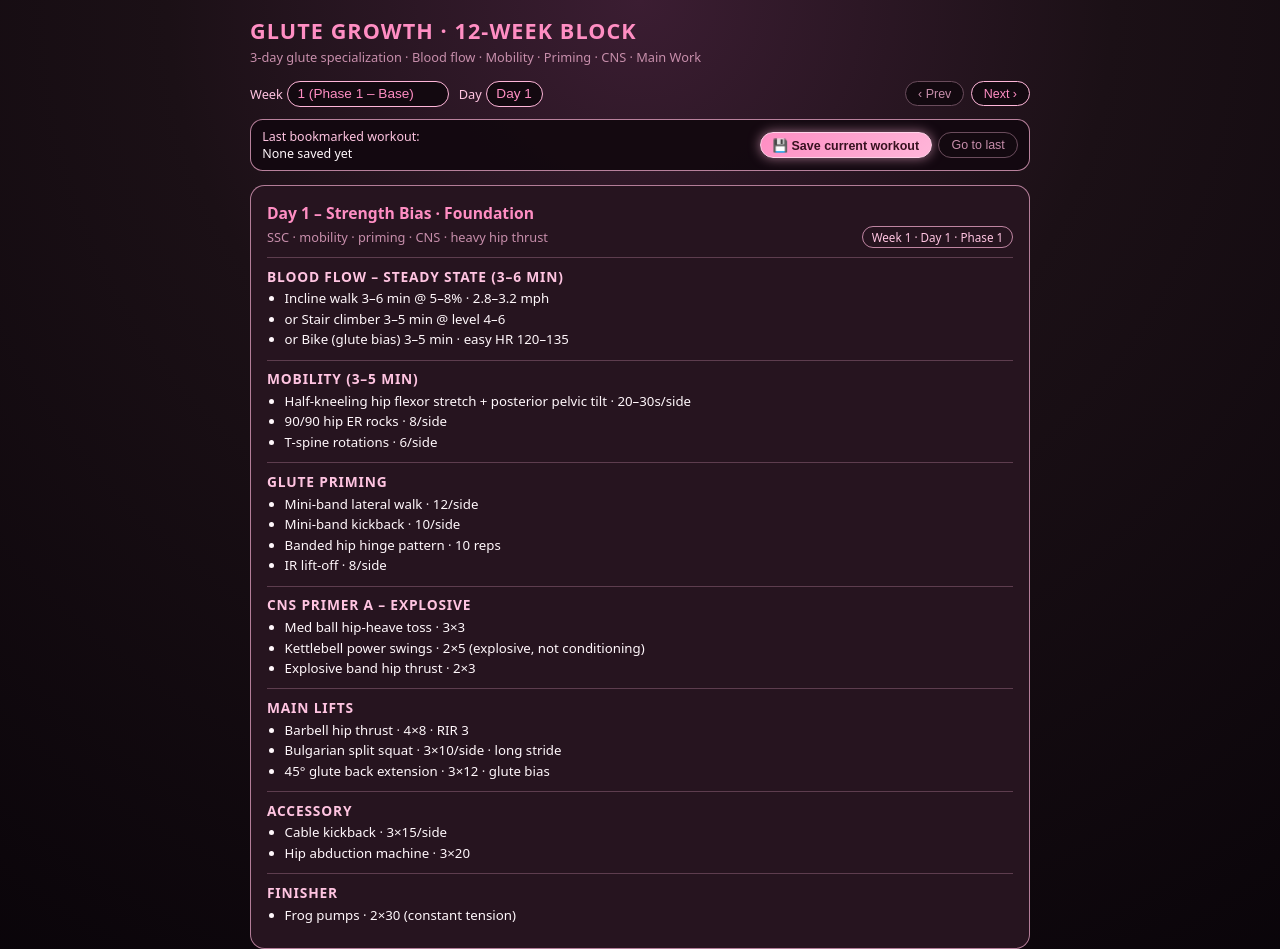
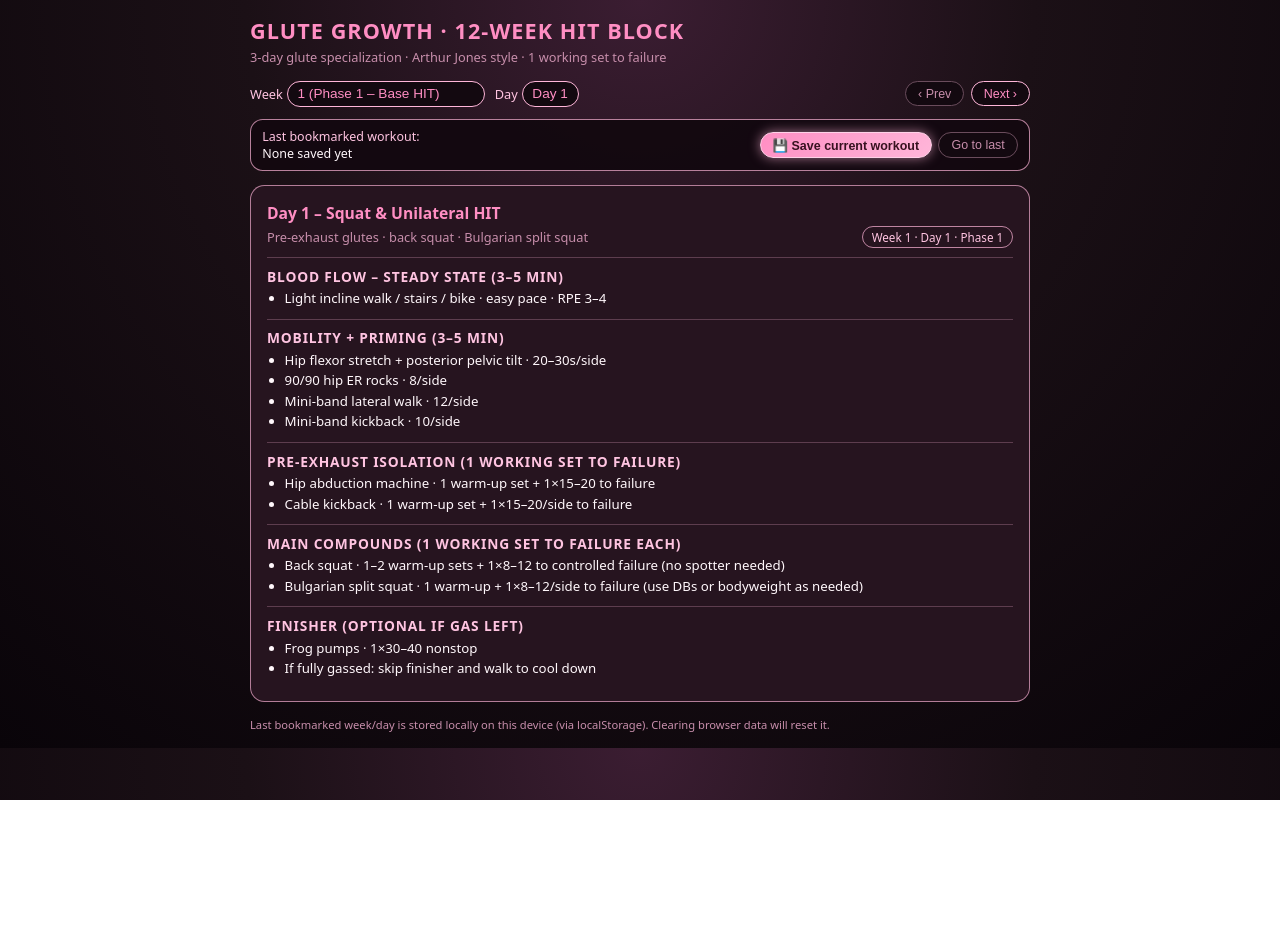
Before and after one commit to airframes120/12wk_glute, a plain HTML site: page index.html in a window 1280 px wide. Shown: the top 949 px of the page. After the commit the page ends 800 px from the top, so only its background shows below. Drawn offline with Linux system fonts and the light colour scheme.

Commit message:
Update title and content for glute program

```diff
--- a/index.html
+++ b/index.html
@@ -2,7 +2,7 @@
 <html lang="en">
 <head>
   <meta charset="UTF-8" />
-  <title>Glute Hypertrophy – 12 Week Block</title>
+  <title>Glute Growth – 12 Week HIT Block</title>
   <meta name="viewport" content="width=device-width, initial-scale=1" />
   <style>
     :root {
@@ -269,9 +269,9 @@
 <body>
   <div class="app">
     <header>
-      <h1>Glute Growth · 12-Week Block</h1>
+      <h1>Glute Growth · 12-Week HIT Block</h1>
       <div class="subtitle">
-        3-day glute specialization · Blood flow · Mobility · Priming · CNS · Main Work
+        3-day glute specialization · Arthur Jones style · 1 working set to failure
       </div>
     </header>
 
@@ -281,18 +281,18 @@
         <label>
           Week
           <select id="weekSelect">
-            <option value="1">1 (Phase 1 – Base)</option>
-            <option value="2">2 (Phase 1 – Base)</option>
-            <option value="3">3 (Phase 1 – Base)</option>
-            <option value="4">4 (Phase 1 – Base)</option>
+            <option value="1">1 (Phase 1 – Base HIT)</option>
+            <option value="2">2 (Phase 1 – Base HIT)</option>
+            <option value="3">3 (Phase 1 – Base HIT)</option>
+            <option value="4">4 (Phase 1 – Base HIT)</option>
             <option value="5">5 (Phase 2 – Overload)</option>
             <option value="6">6 (Phase 2 – Overload)</option>
             <option value="7">7 (Phase 2 – Overload)</option>
             <option value="8">8 (Phase 2 – Overload)</option>
-            <option value="9">9 (Phase 3 – Volume)</option>
-            <option value="10">10 (Phase 3 – Volume)</option>
-            <option value="11">11 (Phase 3 – Volume)</option>
-            <option value="12">12 (Phase 3 – Volume)</option>
+            <option value="9">9 (Phase 3 – Intensification)</option>
+            <option value="10">10 (Phase 3 – Intensification)</option>
+            <option value="11">11 (Phase 3 – Intensification)</option>
+            <option value="12">12 (Phase 3 – Intensification)</option>
           </select>
         </label>
 
@@ -338,9 +338,9 @@
 
   <script>
     // -------------------------
-    // SIMPLE BOOKMARK STORAGE
+    // BOOKMARK STORAGE
     // -------------------------
-    const BOOKMARK_KEY = "gluteProgramLastWorkout";
+    const BOOKMARK_KEY = "gluteHITProgramLastWorkout";
 
     function saveBookmark() {
       const week = parseInt(weekSelect.value, 10);
@@ -381,261 +381,102 @@
     }
 
     // -------------------------
-    // PROGRAM DATA – GLUTE CONTENT
-    // Phases: 1 (Weeks 1–4), 2 (5–8), 3 (9–12)
+    // PROGRAM DATA – ARTHUR JONES GLUTE HIT
+    // 3 phases mapped by week
     // -------------------------
 
     const gluteProgram = {
-      1: { // Phase 1 – Foundation & Neural Drive
+      1: { // PHASE 1 – WEEKS 1–4 (Base HIT, learning failure, technique)
         1: {
-          title: "Day 1 – Strength Bias · Foundation",
-          focus: "SSC · mobility · priming · CNS · heavy hip thrust",
+          title: "Day 1 – Squat & Unilateral HIT",
+          focus: "Pre-exhaust glutes · back squat · Bulgarian split squat",
           blocks: [
             {
-              name: "Blood Flow – Steady State (3–6 min)",
+              name: "Blood Flow – Steady State (3–5 min)",
               items: [
-                "Incline walk 3–6 min @ 5–8% · 2.8–3.2 mph",
-                "or Stair climber 3–5 min @ level 4–6",
-                "or Bike (glute bias) 3–5 min · easy HR 120–135"
+                "Light incline walk / stairs / bike · easy pace · RPE 3–4"
               ]
             },
             {
-              name: "Mobility (3–5 min)",
+              name: "Mobility + Priming (3–5 min)",
               items: [
-                "Half-kneeling hip flexor stretch + posterior pelvic tilt · 20–30s/side",
+                "Hip flexor stretch + posterior pelvic tilt · 20–30s/side",
                 "90/90 hip ER rocks · 8/side",
-                "T-spine rotations · 6/side"
+                "Mini-band lateral walk · 12/side",
+                "Mini-band kickback · 10/side"
               ]
             },
             {
-              name: "Glute Priming",
+              name: "Pre-Exhaust Isolation (1 working set to failure)",
               items: [
-                "Mini-band lateral walk · 12/side",
-                "Mini-band kickback · 10/side",
-                "Banded hip hinge pattern · 10 reps",
-                "IR lift-off · 8/side"
+                "Hip abduction machine · 1 warm-up set + 1×15–20 to failure",
+                "Cable kickback · 1 warm-up set + 1×15–20/side to failure"
               ]
             },
             {
-              name: "CNS Primer A – Explosive",
+              name: "Main Compounds (1 working set to failure each)",
               items: [
-                "Med ball hip-heave toss · 3×3",
-                "Kettlebell power swings · 2×5 (explosive, not conditioning)",
-                "Explosive band hip thrust · 2×3"
+                "Back squat · 1–2 warm-up sets + 1×8–12 to controlled failure (no spotter needed)",
+                "Bulgarian split squat · 1 warm-up + 1×8–12/side to failure (use DBs or bodyweight as needed)"
               ]
             },
             {
-              name: "Main Lifts",
+              name: "Finisher (Optional if gas left)",
               items: [
-                "Barbell hip thrust · 4×8 · RIR 3",
-                "Bulgarian split squat · 3×10/side · long stride",
-                "45° glute back extension · 3×12 · glute bias"
-              ]
-            },
-            {
-              name: "Accessory",
-              items: [
-                "Cable kickback · 3×15/side",
-                "Hip abduction machine · 3×20"
-              ]
-            },
-            {
-              name: "Finisher",
-              items: [
-                "Frog pumps · 2×30 (constant tension)"
+                "Frog pumps · 1×30–40 nonstop",
+                "If fully gassed: skip finisher and walk to cool down"
               ]
             }
           ]
         },
         2: {
-          title: "Day 2 – Lengthened Range · Stability",
-          focus: "Glute in lengthened position · no CNS · stability focus",
+          title: "Day 2 – Hinge & Hack HIT",
+          focus: "Pre-exhaust · RDL · hack squat glute stance",
           blocks: [
             {
-              name: "Blood Flow – Steady State (3–6 min)",
+              name: "Blood Flow – Steady State (3–5 min)",
               items: [
-                "Incline walk / stairs / bike · same as Day 1"
+                "Bike or incline walk · easy pace · RPE 3–4"
               ]
             },
             {
-              name: "Mobility (3–5 min)",
+              name: "Mobility + Priming",
               items: [
-                "Hip flexor stretch + PPT · 20–30s/side",
-                "90/90 hip ER rocks · 8/side",
-                "T-spine rotations · 6/side"
-              ]
-            },
-            {
-              name: "Glute Priming",
-              items: [
-                "Mini-band lateral walk · 12/side",
-                "Mini-band kickback · 10/side",
+                "Hip flexor stretch · 20–30s/side",
+                "Hamstring walkouts or toe reaches · 8–10 reps",
                 "Banded hip hinge · 10 reps"
               ]
             },
             {
-              name: "Stability Activation (No CNS)",
+              name: "Pre-Exhaust Isolation",
               items: [
-                "Dead bug with band tension · 2×10",
-                "Side plank with hip lift · 2×8/side"
+                "45° back extension (glute bias) · 1 warm-up + 1×15–20 to failure",
+                "Seated hip abduction · 1×20 to failure"
               ]
             },
             {
-              name: "Main Lifts",
+              name: "Main Compounds",
               items: [
-                "DB RDL · 4×10",
-                "Deficit reverse lunge · 3×10/side",
-                "Cable abduction · 3×12/side",
-                "Paused glute bridge · 3×15"
+                "Romanian deadlift (RDL) · 1–2 warm-up sets + 1×8–12 to failure (3–4s eccentric)",
+                "Hack squat (feet higher, glute stance) · 1 warm-up + 1×8–12 to failure"
               ]
             },
             {
-              name: "Accessory",
+              name: "Optional Glute Pump",
               items: [
-                "Step-up (glute drive) · 2×12/side"
+                "Glute bridge (bodyweight or light load) · 1×20–30 to burn"
               ]
             }
           ]
         },
         3: {
-          title: "Day 3 – High-Volume Pump",
-          focus: "CNS + high volume bridge + abduction pump",
-          blocks: [
-            {
-              name: "Blood Flow – Steady State (3–6 min)",
-              items: [
-                "Incline walk / stairs / bike · same as Day 1"
-              ]
-            },
-            {
-              name: "Mobility (3–5 min)",
-              items: [
-                "Hip flexor stretch + PPT · 20–30s/side",
-                "90/90 hip ER rocks · 8/side"
-              ]
-            },
-            {
-              name: "Glute Priming",
-              items: [
-                "Mini-band lateral walk · 12/side",
-                "Mini-band kickback · 10/side"
-              ]
-            },
-            {
-              name: "CNS Primer B – Sprint/Bound",
-              items: [
-                "A-skips · 20 m",
-                "Bound-to-stick · 2×2/side",
-                "Dynamic band hip thrust · 2×3"
-              ]
-            },
-            {
-              name: "Main Lifts",
-              items: [
-                "Barbell glute bridge · 5×12",
-                "Hip abduction machine · 4×25",
-                "Kickstand RDL · 3×12/side",
-                "Frog pumps · 3×30"
-              ]
-            }
-          ]
-        }
-      },
-
-      2: { // Phase 2 – Mechanical Overload (Weeks 5–8)
-        1: {
-          title: "Day 1 – Heavy Thrust · Overload",
-          focus: "Heavier thrusts · progressive load",
+          title: "Day 3 – Bridge & Volume HIT",
+          focus: "Heavy hip thrust/bridge · low volume · max tension",
           blocks: [
             {
               name: "Blood Flow – Steady State",
               items: [
-                "Incline walk / stairs / bike · 3–6 min"
-              ]
-            },
-            {
-              name: "Mobility",
-              items: [
-                "Hip flexor stretch + PPT · 20–30s/side",
-                "90/90 hip ER rocks · 8/side"
-              ]
-            },
-            {
-              name: "Glute Priming",
-              items: [
-                "Mini-band lateral walk · 12/side",
-                "Mini-band kickback · 10/side"
-              ]
-            },
-            {
-              name: "CNS Primer A – Explosive",
-              items: [
-                "Med ball hip-heave toss · 3×3",
-                "Kettlebell power swings · 2×5",
-                "Explosive band hip thrust · 2×3"
-              ]
-            },
-            {
-              name: "Main Lifts",
-              items: [
-                "Barbell hip thrust · 5×6 · heavier each week",
-                "Front-foot elevated split squat · 4×8/side",
-                "Barbell RDL · 3×8"
-              ]
-            },
-            {
-              name: "Accessory",
-              items: [
-                "Hip abduction machine · 4×20",
-                "Cable glute extension · 3×12"
-              ]
-            }
-          ]
-        },
-        2: {
-          title: "Day 2 – Lengthened Load · Overload",
-          focus: "Heavy RDL · walking lunge · hamstrings & glutes",
-          blocks: [
-            {
-              name: "Blood Flow – Steady State",
-              items: [
-                "Incline walk / stairs / bike · 3–6 min"
-              ]
-            },
-            {
-              name: "Mobility & Stability",
-              items: [
-                "Hip flexor stretch + PPT · 20–30s/side",
-                "90/90 hip ER rocks · 8/side",
-                "Side plank hip abduction · 2×12/side",
-                "Banded hip airplane · 2×6/side"
-              ]
-            },
-            {
-              name: "Main Lifts",
-              items: [
-                "Heavy RDL · 4×6",
-                "Long-stride walking lunge · 3×12/side",
-                "Smith machine step-down · 3×10/side"
-              ]
-            },
-            {
-              name: "Accessory",
-              items: [
-                "Cable kickback · 3×15",
-                "Reverse hyper · 3×15"
-              ]
-            }
-          ]
-        },
-        3: {
-          title: "Day 3 – Volume Accumulation",
-          focus: "High volume bridges · banded thrust pump",
-          blocks: [
-            {
-              name: "Blood Flow – Steady State",
-              items: [
-                "Incline walk / stairs / bike · 3–6 min"
+                "Light jog / bike / incline walk · 3–5 min"
               ]
             },
             {
@@ -647,136 +488,262 @@
               ]
             },
             {
-              name: "CNS Primer B – Sprint/Bound",
+              name: "Pre-Exhaust",
               items: [
-                "A-skips · 20 m",
-                "Bound-to-stick · 2×2/side",
-                "Dynamic hip thrust · 2×3"
+                "Hip abduction machine · 1×15–20 to failure"
               ]
             },
             {
-              name: "Main Lifts",
+              name: "Main Compounds",
               items: [
-                "Barbell glute bridge · 6×10",
-                "Banded hip thrust · 3×20",
-                "Hip abduction machine · 5×20",
-                "Frog pumps · 2×40"
+                "Hip thrust (barbell or machine) · 1–2 warm-ups + 1×8–12 to failure + 3–5 partials at top",
+                "Back squat (lighter than Day 1) · 1×10–15 to deep controlled fatigue"
+              ]
+            },
+            {
+              name: "Finisher",
+              items: [
+                "Standing band abductions · 1×20/side",
+                "Walk and breathe 3–5 min to cool down"
               ]
             }
           ]
         }
       },
 
-      3: { // Phase 3 – Metabolic Stress / Overreach (Weeks 9–12)
+      2: { // PHASE 2 – WEEKS 5–8 (Overload: heavier loads, slightly lower reps)
         1: {
-          title: "Day 1 – Strength + Power · Overreach",
-          focus: "Heavy thrust + AMRAP · high stress glutes",
+          title: "Day 1 – Heavy Squat & Split Squat HIT",
+          focus: "Back squat and Bulgarian split squat heavier, 6–9 reps",
           blocks: [
             {
-              name: "Blood Flow – Steady State",
+              name: "Blood Flow",
               items: [
-                "Incline walk / stairs / bike · 3–6 min"
-              ]
-            },
-            {
-              name: "Mobility + Priming",
-              items: [
-                "Hip flexor stretch + PPT · 20–30s/side",
-                "90/90 hip ER rocks · 8/side",
-                "Mini-band lateral walk · 12/side"
-              ]
-            },
-            {
-              name: "Short CNS Primer A",
-              items: [
-                "Med ball hip-heave toss · 2×3",
-                "Kettlebell power swings · 1–2×5"
-              ]
-            },
-            {
-              name: "Main Lifts",
-              items: [
-                "Barbell hip thrust · 4×5 + 1 AMRAP set",
-                "Bulgarian split squat · 4×12",
-                "RDL · 3×10"
-              ]
-            },
-            {
-              name: "Accessory + Finisher",
-              items: [
-                "Cable abduction · 3×20",
-                "Glute bridge ISO hold · 1×60s"
-              ]
-            }
-          ]
-        },
-        2: {
-          title: "Day 2 – Lengthened + Control",
-          focus: "Lengthened glute work · controlled tempo",
-          blocks: [
-            {
-              name: "Blood Flow – Steady State",
-              items: [
-                "Incline walk / stairs / bike · 3–6 min"
+                "Incline walk / bike · 3–5 min · RPE 3–4"
               ]
             },
             {
               name: "Mobility + Priming",
               items: [
                 "Hip flexor stretch · 20–30s/side",
-                "90/90 hip ER rocks · 8/side",
-                "Side plank hip lift · 2×10/side"
+                "90/90 ER rocks · 8/side",
+                "Mini-band lateral walk · 10/side"
               ]
             },
             {
-              name: "Main Lifts",
+              name: "Pre-Exhaust Isolation",
               items: [
-                "45° hip extension (glute bias) · 4×15",
-                "DB RDL (4-sec eccentric) · 3×12",
-                "Lateral step-up · 3×12/side",
-                "Cable kickback · 3×20",
-                "Reverse hyper · 3×20"
+                "Hip abduction machine · 1 warm-up + 1×15–20 to failure"
+              ]
+            },
+            {
+              name: "Main Compounds",
+              items: [
+                "Back squat · 1–2 warm-ups + 1×6–9 to hard technical failure",
+                "Bulgarian split squat · 1 warm-up + 1×8–10/side to failure"
+              ]
+            },
+            {
+              name: "Optional Accessory",
+              items: [
+                "Leg press (glute stance) · 1×10–15 to failure OR skip if crushed"
+              ]
+            }
+          ]
+        },
+        2: {
+          title: "Day 2 – RDL & Hack Squat Overload",
+          focus: "RDL and hack squat as main heavy drivers",
+          blocks: [
+            {
+              name: "Blood Flow",
+              items: [
+                "Bike or rower · 3–5 min · easy"
+              ]
+            },
+            {
+              name: "Mobility + Priming",
+              items: [
+                "Hamstring stretch / walkouts · 8–10 reps",
+                "Banded hip hinge · 10 reps"
+              ]
+            },
+            {
+              name: "Pre-Exhaust",
+              items: [
+                "45° back extension (glute bias) · 1×15–20 to failure"
+              ]
+            },
+            {
+              name: "Main Compounds",
+              items: [
+                "RDL · 1–2 warm-ups + 1×6–9 to failure (slow eccentric)",
+                "Hack squat · 1 warm-up + 1×8–10 to failure"
+              ]
+            },
+            {
+              name: "Optional Single-Leg",
+              items: [
+                "Walking lunge (long stride) · 1×10–12/side to deep fatigue or skip if CNS/legs toast"
               ]
             }
           ]
         },
         3: {
-          title: "Day 3 – High-Volume Pump · Overreach",
-          focus: "Bridge volume · abduction density · glute med finisher",
+          title: "Day 3 – Hip Thrust & Back Squat Pump",
+          focus: "Thrust as main driver · squat pump set",
           blocks: [
             {
-              name: "Blood Flow – Steady State",
+              name: "Blood Flow",
               items: [
-                "Incline walk / stairs / bike · 3–6 min"
+                "Incline walk / bike · 3–5 min"
               ]
             },
             {
               name: "Mobility + Priming",
               items: [
                 "Hip flexor stretch · 20–30s/side",
-                "Mini-band lateral walk · 12/side"
+                "Mini-band lateral walk · 10/side",
+                "Mini-band kickback · 10/side"
               ]
             },
             {
-              name: "Short CNS Primer B",
+              name: "Pre-Exhaust",
               items: [
-                "A-skips · 20 m",
-                "Bounds · 2×2/side"
+                "Hip abduction machine · 1×15–20 to failure"
               ]
             },
             {
-              name: "Main Lifts",
+              name: "Main Compounds",
               items: [
-                "Barbell glute bridge · 8×12 (45–60s rest)",
-                "Hip abduction machine · 4×30",
-                "Cable RDL (constant tension) · 3×15"
+                "Hip thrust · 1–2 warm-ups + 1×6–9 to failure + 3–5 partials",
+                "Back squat (pump) · 1×10–15 at ~70% of Day 1 load to deep burn"
               ]
             },
             {
-              name: "Glute Med Finisher",
+              name: "Optional Finisher",
               items: [
-                "Side-lying hip raise · 2×20/side",
-                "Standing band abduction · 2×20"
+                "Frog pumps · 1×40–50 nonstop"
+              ]
+            }
+          ]
+        }
+      },
+
+      3: { // PHASE 3 – WEEKS 9–12 (Intensification: advanced HIT – slower eccentrics, rest-pause)
+        1: {
+          title: "Day 1 – Advanced Squat HIT (Rest-Pause)",
+          focus: "Back squat with HIT techniques · maintain safety",
+          blocks: [
+            {
+              name: "Blood Flow",
+              items: [
+                "Light SSC (walk / bike) · 3–5 min"
+              ]
+            },
+            {
+              name: "Mobility + Priming",
+              items: [
+                "Hip flexor stretch · 20–30s/side",
+                "90/90 ER rocks · 8/side",
+                "Mini-band lateral walk · 10/side"
+              ]
+            },
+            {
+              name: "Pre-Exhaust",
+              items: [
+                "Hip abduction machine · 1×15–20 to failure"
+              ]
+            },
+            {
+              name: "Main Compounds (HIT style)",
+              items: [
+                "Back squat · 1–2 warm-ups + 1×6–9 to failure, then 10–15s rest, then 2–3 extra reps (rest-pause)",
+                "Bulgarian split squat · 1×8–10/side to failure with 3–4s eccentric"
+              ]
+            },
+            {
+              name: "Optional Finisher",
+              items: [
+                "Bodyweight walking lunge · 1×20 total steps (slow) if you still have control"
+              ]
+            }
+          ]
+        },
+        2: {
+          title: "Day 2 – Advanced Hinge & Hack HIT",
+          focus: "RDL & hack squat with slow tempo",
+          blocks: [
+            {
+              name: "Blood Flow",
+              items: [
+                "Bike / rower · 3–5 min"
+              ]
+            },
+            {
+              name: "Mobility + Priming",
+              items: [
+                "Hamstring stretch / walkouts · 8–10 reps",
+                "Banded hip hinge · 10 reps"
+              ]
+            },
+            {
+              name: "Pre-Exhaust",
+              items: [
+                "45° back extension (glute bias) · 1×15–20 to failure"
+              ]
+            },
+            {
+              name: "Main Compounds (Slow Tempo)",
+              items: [
+                "RDL · 1–2 warm-ups + 1×6–9 to failure with 3–4s eccentric each rep",
+                "Hack squat · 1×8–10 to failure with 2–3s eccentric and no lockout at top"
+              ]
+            },
+            {
+              name: "Optional Isolation",
+              items: [
+                "Cable kickback · 1×20/side to burn if still safe"
+              ]
+            }
+          ]
+        },
+        3: {
+          title: "Day 3 – Hip Thrust Peak HIT",
+          focus: "Single all-out thrust set + high-rep pump",
+          blocks: [
+            {
+              name: "Blood Flow",
+              items: [
+                "Incline walk / bike · 3–5 min"
+              ]
+            },
+            {
+              name: "Mobility + Priming",
+              items: [
+                "Hip flexor stretch · 20–30s/side",
+                "Mini-band lateral walk · 10/side",
+                "Mini-band kickback · 10/side"
+              ]
+            },
+            {
+              name: "Pre-Exhaust",
+              items: [
+                "Hip abduction machine · 1×15–20 to failure"
+              ]
+            },
+            {
+              name: "Main Compounds",
+              items: [
+                "Hip thrust · 1–2 warm-ups + 1×6–9 to failure, 3–5 partials, then 10–15s hold at top",
+                "Back squat (very light) · 1×15–20 focusing on blood flow, not load"
+              ]
+            },
+            {
+              name: "Final Pump",
+              items: [
+                "Frog pumps · 1×50",
+                "Standing band abduction · 1×30/side"
               ]
             }
           ]
@@ -787,7 +754,7 @@
     function getPhaseForWeek(week) {
       if (week >= 1 && week <= 4) return 1;
       if (week >= 5 && week <= 8) return 2;
-      return 3; // 9–12
+      return 3; // weeks 9–12
     }
 
     // -------------------------
```
